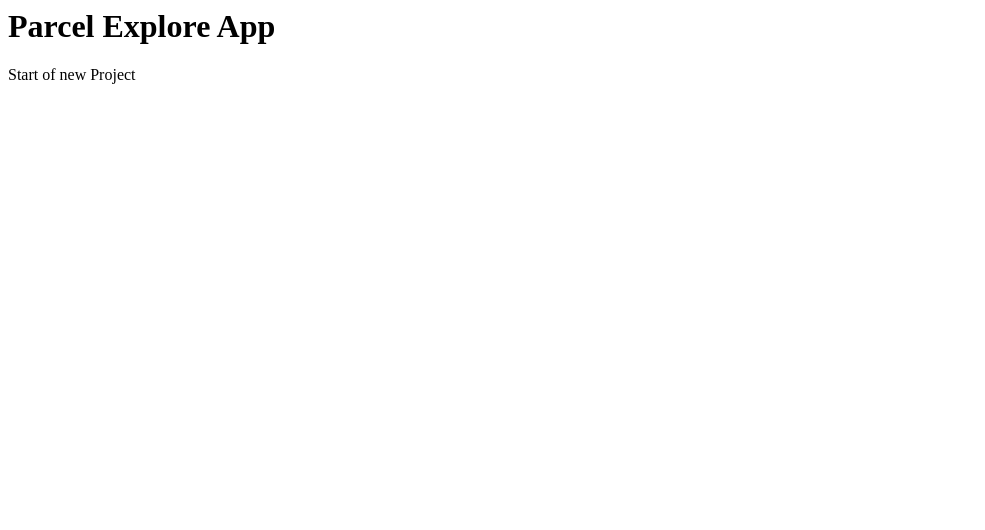
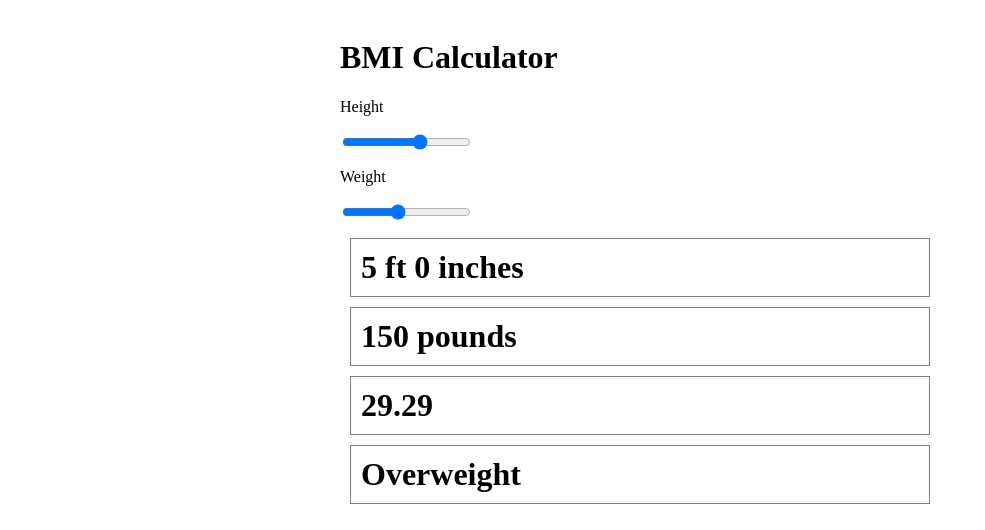
Before and after one commit to crossaaron/parcelExplore, a React app: page / in a window 1280 px wide. Shown: the whole page, without its empty margins (0-985 px from the left). Built offline with nearby package versions, Linux system fonts and the light colour scheme.

Commit message:
slider module state adde

```diff
--- a/Components/App.js
+++ b/Components/App.js
@@ -1,12 +1,12 @@
 import React, { Component } from 'react'
+import BMI from './BMI'
 
 export default class App extends Component {
     render() {
        return (
             <div>
-                <h1>Parcel Explore App</h1>
-                <p>Start of new Project</p>
+                <BMI />
             </div>
-       )
+        );
     }
 }
--- /dev/null
+++ b/Components/BMI.css
@@ -0,0 +1,23 @@
+.container {
+    width: 600px;
+    margin: auto;
+    background-color: white;
+    padding: 10px;
+}
+
+.result {
+    font-weight: bold;
+    font-size: xx-large;
+    border: solid gray 1px;
+    padding: 10px;
+    margin: 10px;
+}
+
+.warning {
+    color: red;
+}
+
+.sitelink {
+    color: gray;
+    font-size: large;
+}
--- /dev/null
+++ b/Components/BMI.js
@@ -0,0 +1,98 @@
+import React, { Component } from 'react'
+import './BMI.css'
+
+export default class BMI extends Component {
+    constructor(props) {
+        super(props);
+        this.state = {
+            height: 5 * 12, //five feet
+            weight: 150 // 150 lbs
+        };
+        this.handleHeightChange = this.handleHeightChange.bind(this);
+        this.handleWeightChange = this.handleWeightChange.bind(this);
+    }
+
+    handleHeightChange(event) {
+        this.setState({height: event.target.value});
+    }
+
+    handleWeightChange(event) {
+        this.setState({weight: event.target.value});
+    }
+
+    displayHeight() {
+        const feet = Math.floor(this.state.height / 12);
+        const inches = this.state.height % 12;
+        return `${feet} ft ${inches} ` + this.pluralize(this.state.height, 'inch', 'inches')
+
+    }
+
+    displayWeight() {
+        return this.state.weight + ' ' + this.pluralize(this.state.weight, 'pound', 'pounds')
+    }
+
+    pluralize(count, singular, plural) {
+        if (count ===1) {
+            return singular
+        }
+        return plural
+    }
+
+    displayBMI() {
+        let bmiMath =  703 * this.state.weight / (this.state.height * this.state.height); //actual formula
+        let bmiRound = bmiMath.toFixed(2); // to fixed!  great for 2 decimal places
+        return bmiRound;  //value in now a STRING from tofixed()
+    }
+
+    displayClassification() {
+        const bmi = parseInt(this.displayBMI());
+
+        if (bmi < 18.5) {
+            return 'Underweight'
+        } else if (bmi < 24.9) {
+            return 'Normal'
+        } else if (bmi < 29.9) {
+            return "Overweight"
+        } else {
+            return "Obese"
+        }
+    }
+
+
+
+    render() {
+        return (
+            <div className='container'>
+                <h1>BMI Calculator</h1>
+                <p>Height</p>
+                <p>
+                    <input type='range' value={this.state.height}
+                           min='1' max={8 * 12}
+                           onChange={this.handleHeightChange}/>
+                </p>
+                <p>Weight</p>
+                <p>
+                    <input type='range' value={this.state.weight}
+                           min='1' max={350}
+                           onChange={this.handleWeightChange}/>
+                </p>
+
+                <div className='result'>
+                    {this.displayHeight()}
+                </div>
+
+                <div className='result'>
+                    {this.displayWeight()}
+                </div>
+
+                <div className='result'>
+                    {this.displayBMI()}
+                </div>
+
+                <div className='result'>
+                    {this.displayClassification()}
+                </div>
+            </div>
+        );
+    }
+}
```
Also changed, not shown: dist/index.html, 3 other files.
